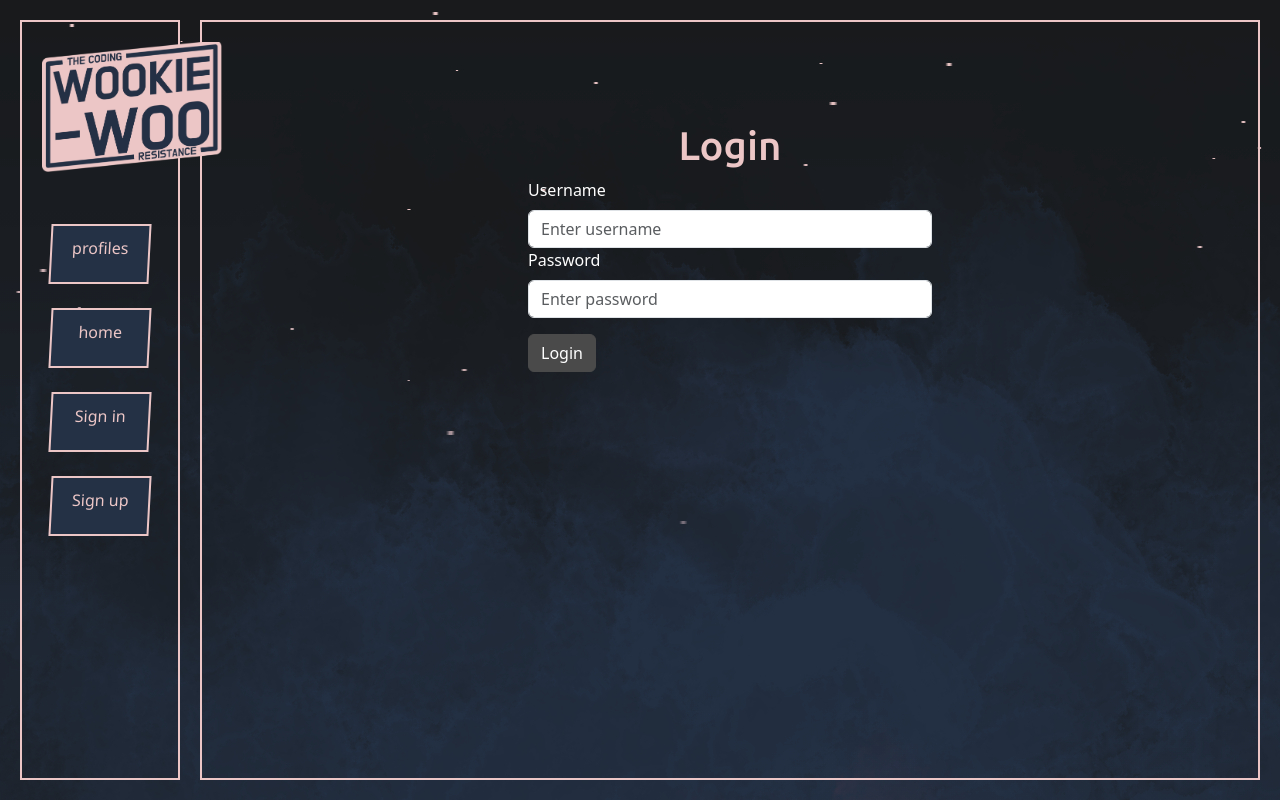
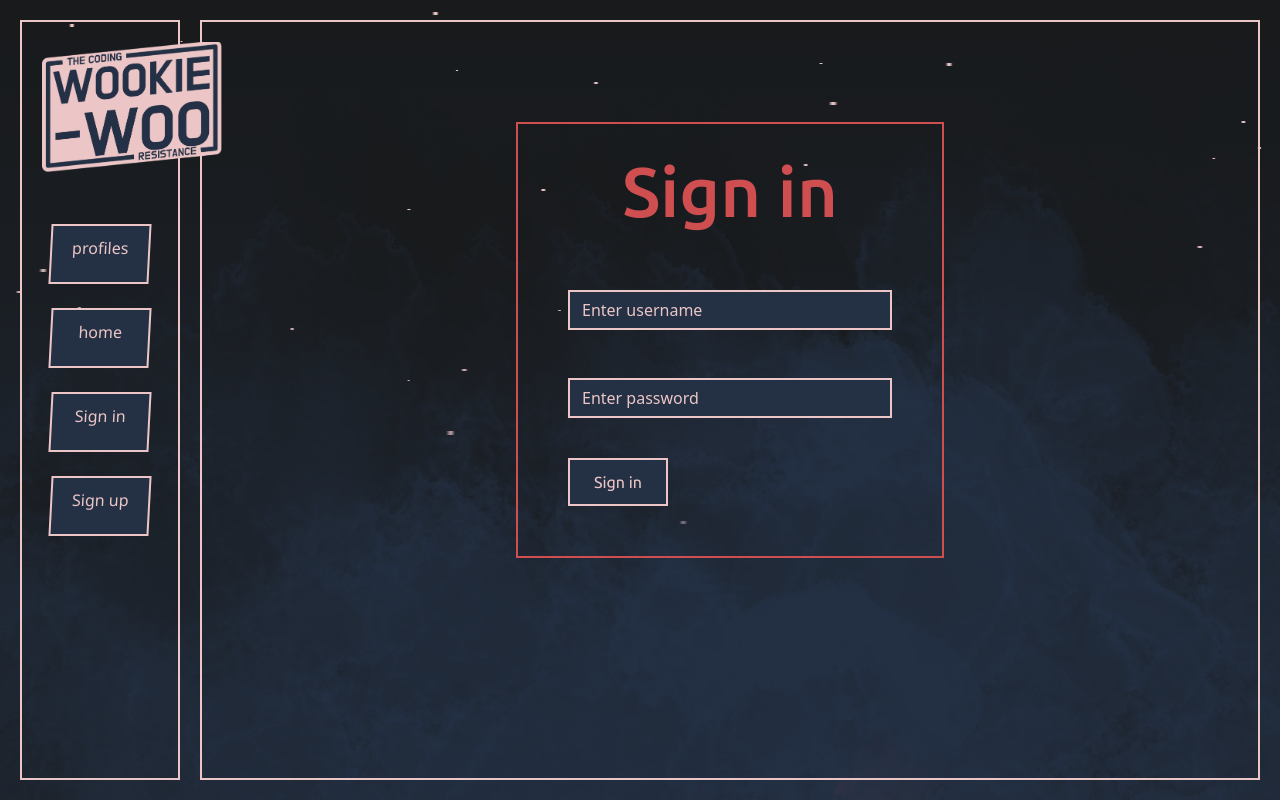
Before and after one commit to sean-meade/Wookiee-Woo, a React (Create React App) app in the folder frontend/: page /sign-in in a window 1280 px wide. Built offline with nearby package versions, Linux system fonts and the light colour scheme; no server answers.

Commit message:
create styling for sign in/ log in page

```diff
--- a/frontend/src/components/Login.js
+++ b/frontend/src/components/Login.js
@@ -2,6 +2,8 @@ import React, { useState, useContext } from 'react';
 import { useNavigate } from 'react-router-dom';
 import AuthContext from '../auth/authcontext';
 import { Form, Button, Container, Row, Col } from 'react-bootstrap';
+import styles from "../styles/Login.module.css";
+import "../global.css";
 
 const Login = () => {
   const [username, setUsername] = useState('');
@@ -20,36 +22,35 @@ const Login = () => {
   };
 
   return (
-    <Container>
-      <Row className="justify-content-md-center">
-        <Col md="6">
-          <h1 className="text-center">Login</h1>
+    <div className={styles.LoginContainer}>
+      <h1 className={styles.Header}>Sign in</h1>
       <Form onSubmit={handleSubmit}>
         <Form.Group controlId="formUsername">
-              <Form.Label>Username</Form.Label>
+          <Form.Label className={styles.FormLabel}></Form.Label>
           <Form.Control
+            className={styles.FormControl}
             type="text"
             value={username}
             onChange={(e) => setUsername(e.target.value)}
             placeholder="Enter username"
           />
+          <br/>
         </Form.Group>
         <Form.Group controlId="formPassword">
-              <Form.Label>Password</Form.Label>
+          <Form.Label className={styles.FormLabel}></Form.Label>
           <Form.Control
+            className={styles.FormControl}
             type="password"
             value={password}
             onChange={(e) => setPassword(e.target.value)}
             placeholder="Enter password"
           />
         </Form.Group>
-            <Button variant="primary" type="submit" className="mt-3">
-              Login
-            </Button>
+        <button type="submit" className={styles.Button}>
+          Sign in
+        </button>
       </Form>
-        </Col>
-      </Row>
-    </Container>
+    </div>
   );
 };
 
--- /dev/null
+++ b/frontend/src/styles/Login.module.css
@@ -0,0 +1,59 @@
+.LoginContainer {
+    margin-left: auto;
+    margin-right: auto;
+    padding: 50px;
+    border: 2px solid var(--primary-color);
+    align-items: center;
+    width: 50%;
+}
+@media (max-width: 1200px) {
+    .LoginContainer {
+        width: 100%;
+        border: none;
+    }
+}
+
+.Header {
+    text-align: center;
+    font-size: 70px;
+    color: var(--primary-color);
+    position: relative;
+    top: -25px;
+}
+
+.FormLabel {
+    font-family: Ubuntu, sans-serif;
+    color: var(--tertiary-color);
+}
+
+.FormControl {
+    border: 2px solid var(--tertiary-color);
+    border-radius: 0px;
+    background-color: var(--secondary-color);
+    color: var(--tertiary-color);
+}
+.FormControl:hover {
+    border: 2px solid var(--primary-color);
+}
+.FormControl::placeholder {
+    color: var(--tertiary-color);
+}
+.FormControl:focus {
+    background-color: var(--secondary-color);
+    box-shadow: none;
+    border: 4px solid var(--primary-color);
+    color: var(--tertiary-color);
+}
+
+.Button {
+    margin-top: 40px;
+    padding: 10px;
+    width: 100px;
+    color: var(--tertiary-color);
+    border: 2px solid var(--tertiary-color);
+    background-color: var(--secondary-color);
+    font-family: Ubuntu, sans-serif;
+}
+.Button:hover {
+    border: 2px solid var(--primary-color);
+}
```
Lines whose indentation alone changed are shown as unchanged.
